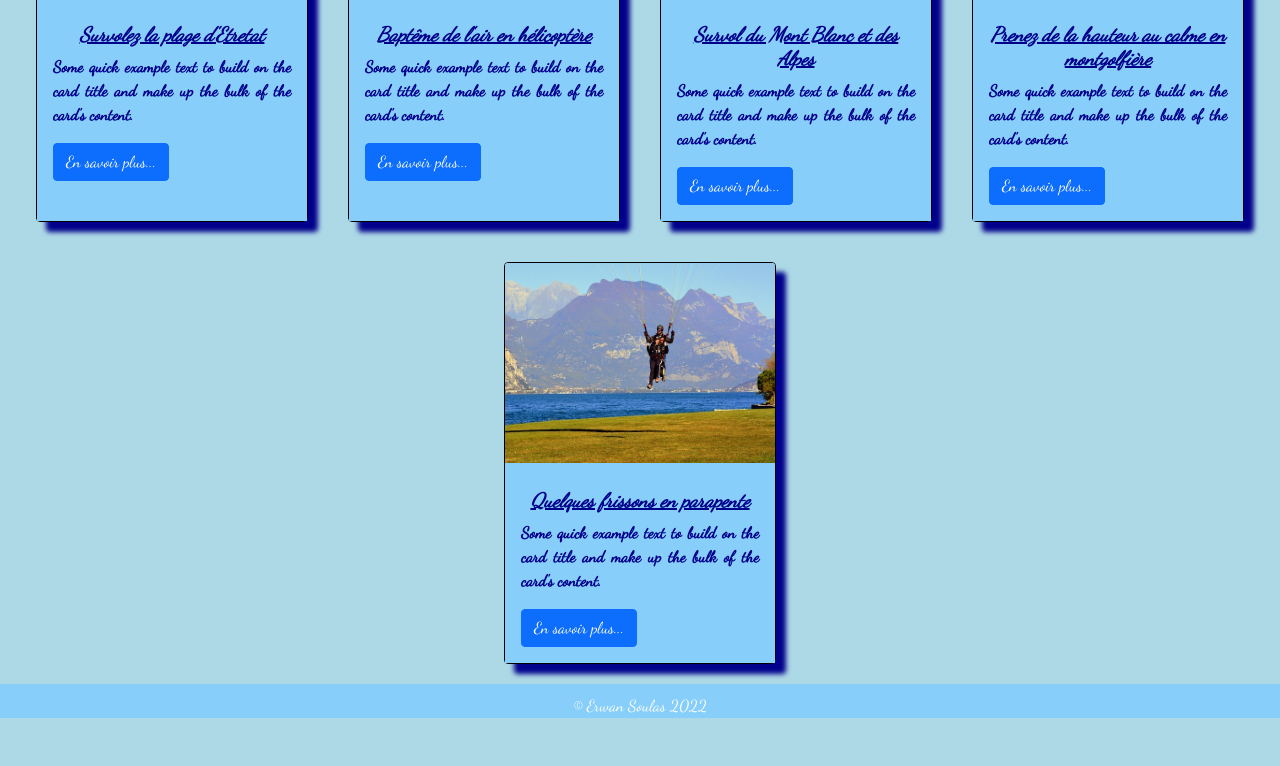
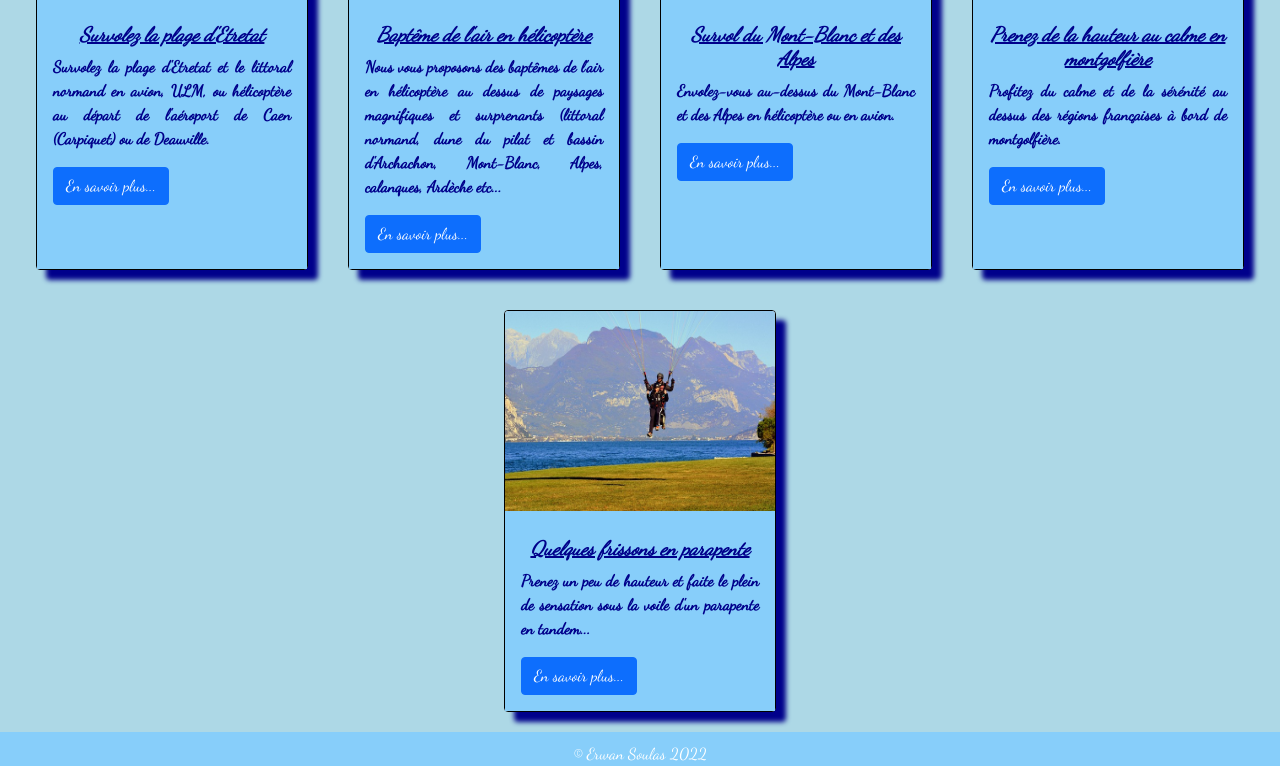
Before and after one commit to MisterWaner/Evaluation_html_CSS_bootstrap, a plain HTML site: page pages/activites.html in a window 1280 px wide. Shown: the part 394-1160 px from the top of the page. Before the commit the page ends 1112 px from the top, so only its background shows below. Drawn offline with Linux system fonts and the light colour scheme.

Commit message:
Finish project.

```diff
--- a/pages/activites.html
+++ b/pages/activites.html
@@ -4,7 +4,7 @@
   <meta charset="UTF-8">
   <meta http-equiv="X-UA-Compatible" content="IE=edge">
   <meta name="viewport" content="width=device-width, initial-scale=1.0">
-  <title>Document</title>
+  <title>Une virée dans les airs</title>
   <link href="../bootstrap.min.css" rel="stylesheet">
   <link href="https://fonts.googleapis.com/css2?family=Dancing+Script&display=swap" rel="stylesheet">
   <link rel="stylesheet" href="../pages/style_activites.css">
@@ -46,7 +46,7 @@
           <img src="../ressources/etretat.jpg" class="card-img-top" alt="Etretat">
           <div class="card-body cardBody">
             <h5 class="card-title title"><b>Survolez la plage d'Etretat</b></h5>
-            <p class="card-text text">Some quick example text to build on the card title and make up the bulk of the card's content.</p>
+            <p class="card-text text">Survolez la plage d'Etretat et le littoral normand en avion, ULM, ou hélicoptère au départ de l'aéroport de Caen (Carpiquet) ou de Deauville.</p>
             <a href="#" class="btn btn-primary">En savoir plus...</a>
           </div>
         </div>
@@ -54,15 +54,15 @@
           <img src="../ressources/helicoptere.jpg" class="card-img-top" alt="hélicoptère">
           <div class="card-body cardBody">
             <h5 class="card-title title"><b>Baptême de l'air en hélicoptère</b></h5>
-            <p class="card-text text">Some quick example text to build on the card title and make up the bulk of the card's content.</p>
+            <p class="card-text text">Nous vous proposons des baptêmes de l'air en hélicoptère au dessus de paysages magnifiques et surprenants (littoral normand, dune du pilat et bassin d'Archachon, Mont-Blanc, Alpes, calanques, Ardèche etc...</p>
             <a href="#" class="btn btn-primary">En savoir plus...</a>
           </div>
         </div>
         <div class="card cardStructure">
           <img src="../ressources/lac_mont_blanc.jpg" class="card-img-top" alt="lac mont Blanc">
           <div class="card-body cardBody">
-            <h5 class="card-title title"><b>Survol du Mont Blanc et des Alpes</b></h5>
-            <p class="card-text text">Some quick example text to build on the card title and make up the bulk of the card's content.</p>
+            <h5 class="card-title title"><b>Survol du Mont-Blanc et des Alpes</b></h5>
+            <p class="card-text text">Envolez-vous au-dessus du Mont-Blanc et des Alpes en hélicoptère ou en avion.  </p>
             <a href="#" class="btn btn-primary">En savoir plus...</a>
           </div>
         </div>
@@ -70,7 +70,7 @@
           <img src="../ressources/montgolfiere.jpg" class="card-img-top" alt="montgolfière">
           <div class="card-body cardBody">
             <h5 class="card-title title"><b>Prenez de la hauteur au calme en montgolfière</b></h5>
-            <p class="card-text text">Some quick example text to build on the card title and make up the bulk of the card's content.</p>
+            <p class="card-text text">Profitez du calme et de la sérénité au dessus des régions françaises à bord de montgolfière.</p>
             <a href="#" class="btn btn-primary">En savoir plus...</a>
           </div>
         </div>
@@ -78,7 +78,7 @@
           <img src="../ressources/parapente_tandem.jpg" class="card-img-top" alt="parapente">
           <div class="card-body cardBody">
             <h5 class="card-title title"><b>Quelques frissons en parapente</b></h5>
-            <p class="card-text text">Some quick example text to build on the card title and make up the bulk of the card's content.</p>
+            <p class="card-text text">Prenez un peu de hauteur et faite le plein de sensation sous la voile d'un parapente en tandem... </p>
             <a href="#" class="btn btn-primary">En savoir plus...</a>
           </div>
         </div>
```
Also changed, not shown: index.html (+1 -1 lines), pages/presentation.html (+1 -1 lines).
